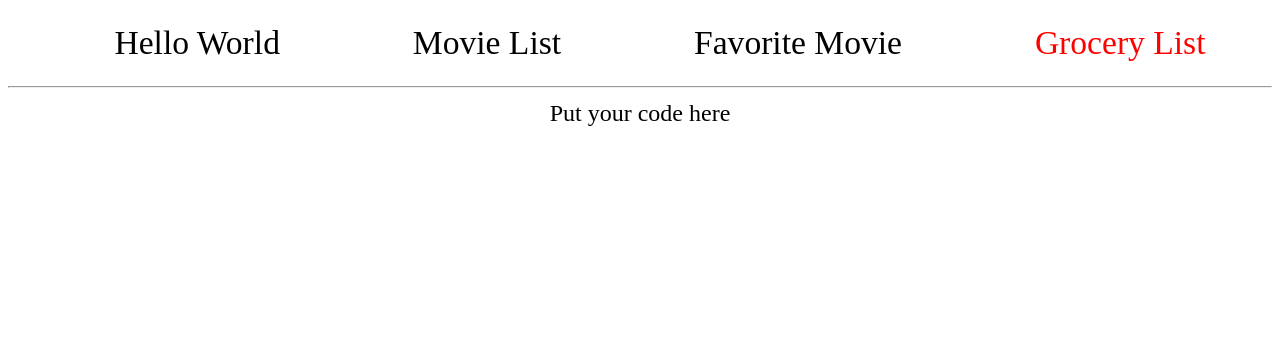
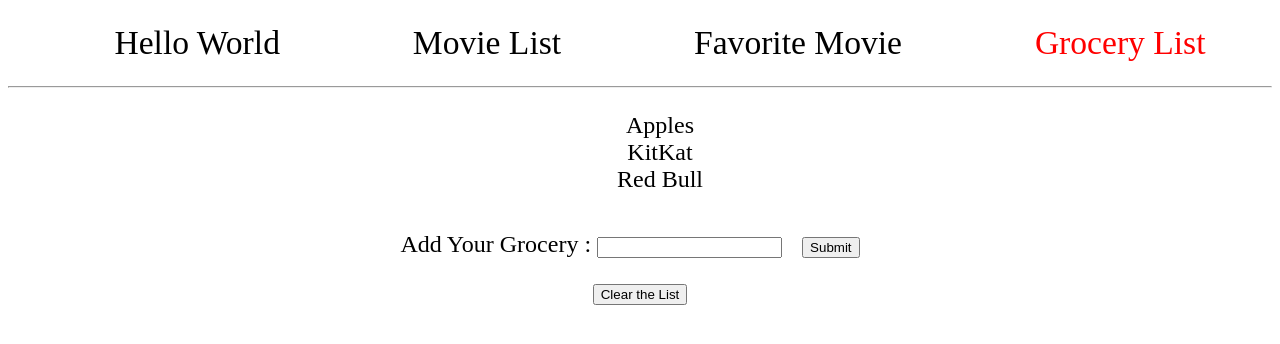
Before and after one commit to pesto-students/batch-11-excercises, a React (Create React App) app in the folder beginner-exercises/: page /04 in a window 1280 px wide. Shown: the top 344 px of the page. Built offline with nearby package versions, Linux system fonts and the light colour scheme; the HTML template or start-up script is replaced by a standard one.

Commit message:
completed beginner-exercises

```diff
--- a/beginner-exercises/src/components/01-HelloWorld.js
+++ b/beginner-exercises/src/components/01-HelloWorld.js
@@ -1,17 +1,8 @@
 import React, { Component } from 'react';
 
-// Task: Render "Hello World" text.
 class HelloWorld extends Component {
-  // All components *must* have a `render` method defined.
-
-  // To define a component's render method, we use syntax called JSX. As you
-  // can see it looks similar to HTML. JSX gets converted to
-  // JavaScript code. It is here just for readability purposes.
-
   render() {
-    return (
-      <h1>Fill this h1 tag with your heading!</h1>
-    );
+    return <h1>Hello World Class Based Component</h1>;
   }
 }
 
--- a/beginner-exercises/src/components/02-MovieList.js
+++ b/beginner-exercises/src/components/02-MovieList.js
@@ -1,24 +1,15 @@
 import React, { Component } from 'react';
 
-// We will create dynamic list of movies. Let's see how to render
-// a list of items.
-//
-// Task #1: Add another movie (or movies) to the list.
-// Task #2: Change `ul` HTML attribute `class` to 'movies-list'.
-
 class MovieList extends Component {
-  // We can put DOM elements delivered by React just like HTML elements.
-  // Doesn't this code look familiar to you?
-  // Refer to App.css for a list a classes or add one yourself
+  state = {
+    movieList: ['The Godfather', 'Avenger', 'The Dark Knight'],
+  };
   render() {
-    return (
-      <ul className="FILL ME">
-        <li>The Godfather</li>
-      </ul>
-    );
+    const listToJSX = this.state.movieList.map((i) => {
+      return <li id={i}>{i}</li>;
+    });
+    return <ul className='movie-list'>{listToJSX}</ul>;
   }
-  // Think about it: Why is that `className` attribute not called just `class`?
-  // Hint: Some words in JavaScript/JSX are reserved...
 }
 
 export default MovieList;
--- a/beginner-exercises/src/components/03-FavoriteMovie.js
+++ b/beginner-exercises/src/components/03-FavoriteMovie.js
@@ -1,76 +1,31 @@
 import React, { Component } from 'react';
-
-/*
-You can pass props to components using JSX attributes.
-
-You have two tasks to complete in this exercise:
-Task #1: Someone left broken code in the `onMovieChange` method. It is always triggered
-  after changing the value of `movie` input. This method takes
-  event as its only argument. You need to retrieve the input value from
-  that object and update the `movie` field in the `state` object.
-Warning: Do not try to change the `render` structure.
-
-Task #2: If there is no movie given, we should display a message encouraging
-  the user to insert their favorite movie.
-  Display text: "Hey there. Enter your favorite movie." if movie.length is 0.
-
-Further reading on task #2: https://facebook.github.io/react/tips/if-else-in-JSX.html
-*/
-
 class FavoriteMovie extends Component {
-/*
-  By default `this.state` is `null`. In `render` we are referring to
-  a specific element from the `state` object - `this.state.movie`.
-  If we don't set an initial state, we will get an error. It's impossible to fetch
-  an object key from `null`. (null.movie!!! => Error)
-
-  Think about it: you can set movie from a cookie on component initialization!
-  What else could you do here?
-*/
-
   constructor(props) {
-    // Properties object is called `props`. You can access it with `this.props`.
     super(props);
     this.state = { movie: '' };
-
-    // Warning! If we don't bind this method - we would not be able to update state.
   }
 
-  /*
-    `event` is the only argument passed to that method. It will be an event
-    object thrown by React on actions like `click`, `change` etc.
-
-    You need to correct the call of `setState` method. Just try to set
-    the `movie` field to the value passed in event.
-
-    Hint: use `console.log` to check `event.target`. You will find text entered to the input there.
-  */
-
-  /* eslint-disable no-unused-vars, react/no-unused-state */
-  onMovieChange(event) {
-    // Huh... There's something wrong here...
-    this.setState({ badAttribute: 'ChangeME!' });
-  }
+  onMovieChange = (event) => {
+    this.setState({ movie: event.target.value });
+  };
 
   render() {
+    let message = (
+      <p>
+        My favorite movie is{' '}
+        <span style={{ color: 'blue' }}>{this.state.movie}</span>
+      </p>
+    );
+    if (this.state.movie.length === 0) {
+      message = <p>Hey there. Enter your favorite movie.</p>;
+    }
     return (
       <div>
-        <p>My favorite movie is <span style={{ color: 'blue' }}>{this.state.movie}</span></p>
-        <input type="text" name="name" onChange={this.onMovieChange} />
+        {message}
+        <input type='text' name='name' onChange={this.onMovieChange} />
       </div>
     );
   }
 }
 
-// Notice some details here:
-//   1. `onChange` attribute isn't placed between `" "`, but `{ }` - we want to
-//      reference function, not string.
-//   2. You must be very careful on methods binding. You can do it in the constructor.
-//   3. `state` object is `null` by default! If you want to display initial
-//       value from state object, you should initialize state object.
-
-// ProTip: Always specify input's `name` attribute: React uses it to identify
-//         inputs on page. Not doing so may cause you to waste a long time
-//         debugging your program.
-
 export default FavoriteMovie;
--- a/beginner-exercises/src/components/04-GroceryList.js
+++ b/beginner-exercises/src/components/04-GroceryList.js
@@ -1,71 +1,108 @@
 import React from 'react';
-
-/*
-  In this exercises, you'll will make a reactive grocery list.
-
-  Task 1: Fill the `return` of `GroceryList` render method. It should return
-        a list of `GroceryListItem`. You need to display the groceries names
-        using `this.props` in `GroceryListItem`. We already prepared the variable
-        `groceriesComponents` inside `render` method containing a list of these items for you.
-
-
-  Task 2: Create an input box and a button. User should be able to add more grocery items and click
-          the `Add` button to add it to the list displaying the item.
-
-  Task 3: Create a button to clear the whole list.
-
-  Task 4: Clicking on a grocery item should change its color to red. Clicking again should change
-          it back to black. Red means the item has been purchased.
-
-*/
-
+import PropTypes from 'prop-types';
 class GroceryList extends React.Component {
   constructor(props) {
     super(props);
     this.state = {
-      groceries: [{ name: 'Apples' }, { name: 'KitKat' }, { name: 'Red Bull' }],
+      groceries: [
+        { name: 'Apples', purchased: false },
+        { name: 'KitKat', purchased: false },
+        { name: 'Red Bull', purchased: false },
+      ],
+      inputValue: '',
     };
+    console.log(this);
+    this.newGroceryHandler = this.newGroceryHandler.bind(this);
+    this.changeHandle = this.changeHandle.bind(this);
+    this.clearHandle = this.clearHandle.bind(this);
+    this.colorHandle = this.colorHandle.bind(this);
+  }
+  changeHandle(event) {
+    this.setState({
+      inputValue: event.target.value,
+    });
+  }
+  newGroceryHandler(event) {
+    const oldGroceries = this.state.groceries;
+    const updatedGroceres = [
+      ...oldGroceries,
+      { name: this.state.inputValue, purchased: false },
+    ];
+    this.setState({
+      groceries: updatedGroceres,
+      inputValue: '',
+    });
+    event.preventDefault();
   }
 
+  clearHandle() {
+    this.setState({
+      groceries: [],
+      inputValue: '',
+    });
+  }
+  colorHandle(index) {
+    let groceries = this.state.groceries;
+    let findPurchasedGrocery = groceries[index];
+    findPurchasedGrocery.purchased = !findPurchasedGrocery.purchased;
+    const updatedGroceres = [...groceries];
+    console.log(updatedGroceres);
+    this.setState({
+      groceries: updatedGroceres,
+    });
+  }
   render() {
     const { groceries } = this.state;
-    /*
-      Properties are a way to pass parameters to your React components.
-      We mentioned this in the third exercise. Properties are to React
-      components what attributes are to HTML elements.
-
-      Below you can see how to pass properties to child components.
-      We have defined a `grocery` property for each `GroceryListItem`.
-    */
-    const groceriesComponents = groceries.map(item => ( // eslint-disable-line no-unused-vars
-      <GroceryListItem grocery={item} />
+    const groceriesComponents = groceries.map((item, index) => (
+      <GroceryListItem
+        id={item.name}
+        grocery={item}
+        colorHandle={() => this.colorHandle(index)}
+      />
     ));
-    // Hint: Don't forget about putting items into `ul`
     return (
       <div>
-        Put your code here
+        <ul>{groceriesComponents}</ul>
+
+        <form onSubmit={this.newGroceryHandler}>
+          <label>
+            Add Your Grocery :{' '}
+            <input
+              type='text'
+              onChange={this.changeHandle}
+              value={this.state.inputValue}
+            ></input>
+          </label>
+          <button type='submit' style={{ margin: '20px' }}>
+            Submit
+          </button>
+        </form>
+        <button onClick={this.clearHandle}>Clear the List</button>
       </div>
     );
   }
 }
 
-// Render grocery name from component's properties.
-// If you have a problem, check `this.props` in the console.
-/* eslint-disable react/no-multi-comp, no-useless-constructor */
 class GroceryListItem extends React.Component {
-  constructor(props) {
-    super(props);
-  }
-
   render() {
     return (
-      <li>
-        Put your code here.
+      <li
+        style={
+          this.props.grocery.purchased
+            ? { color: 'Red', cursor: 'Pointer' }
+            : { color: 'Black', cursor: 'Pointer' }
+        }
+        onClick={this.props.colorHandle}
+      >
+        {this.props.grocery.name}
       </li>
     );
   }
 }
 
-// Do prop validation here using the package `prop-types`
+GroceryListItem.propTypes = {
+  grocery: PropTypes.object,
+  onClick: PropTypes.func,
+};
 
 export default GroceryList;
```
